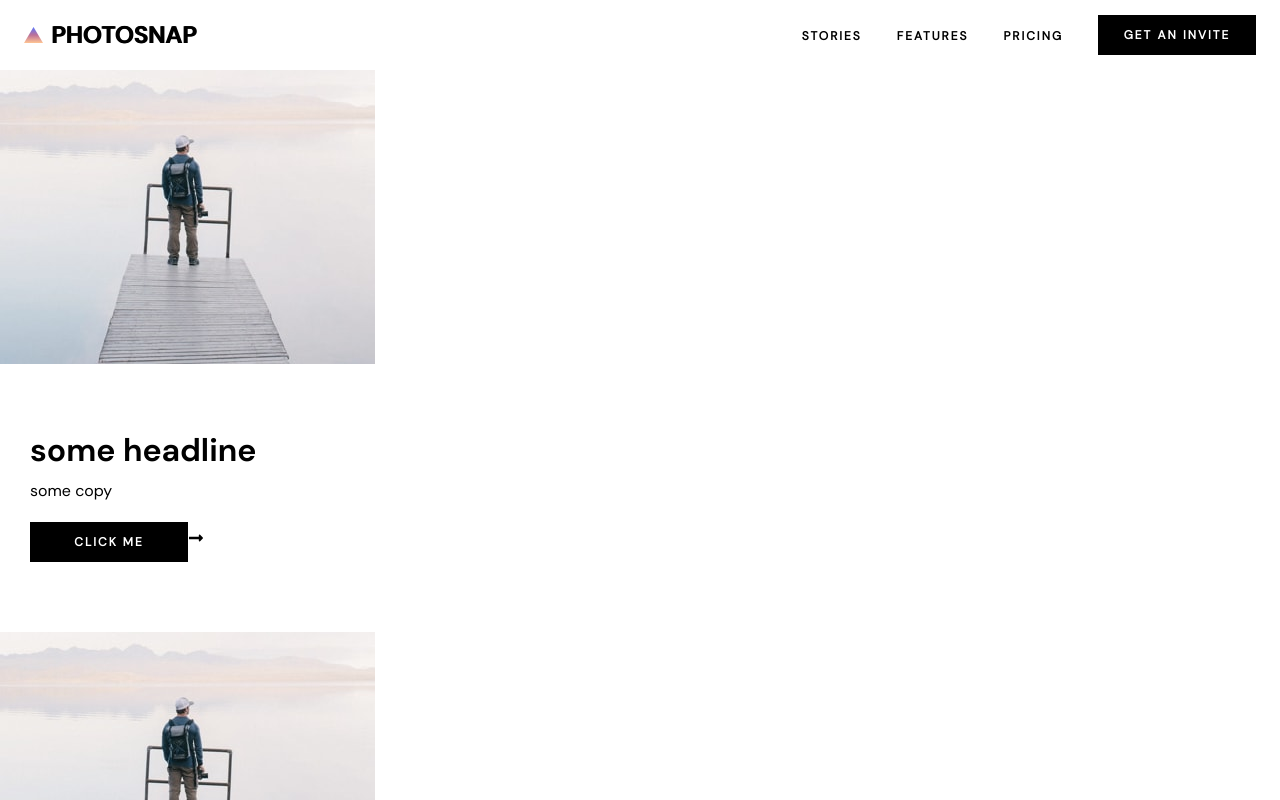
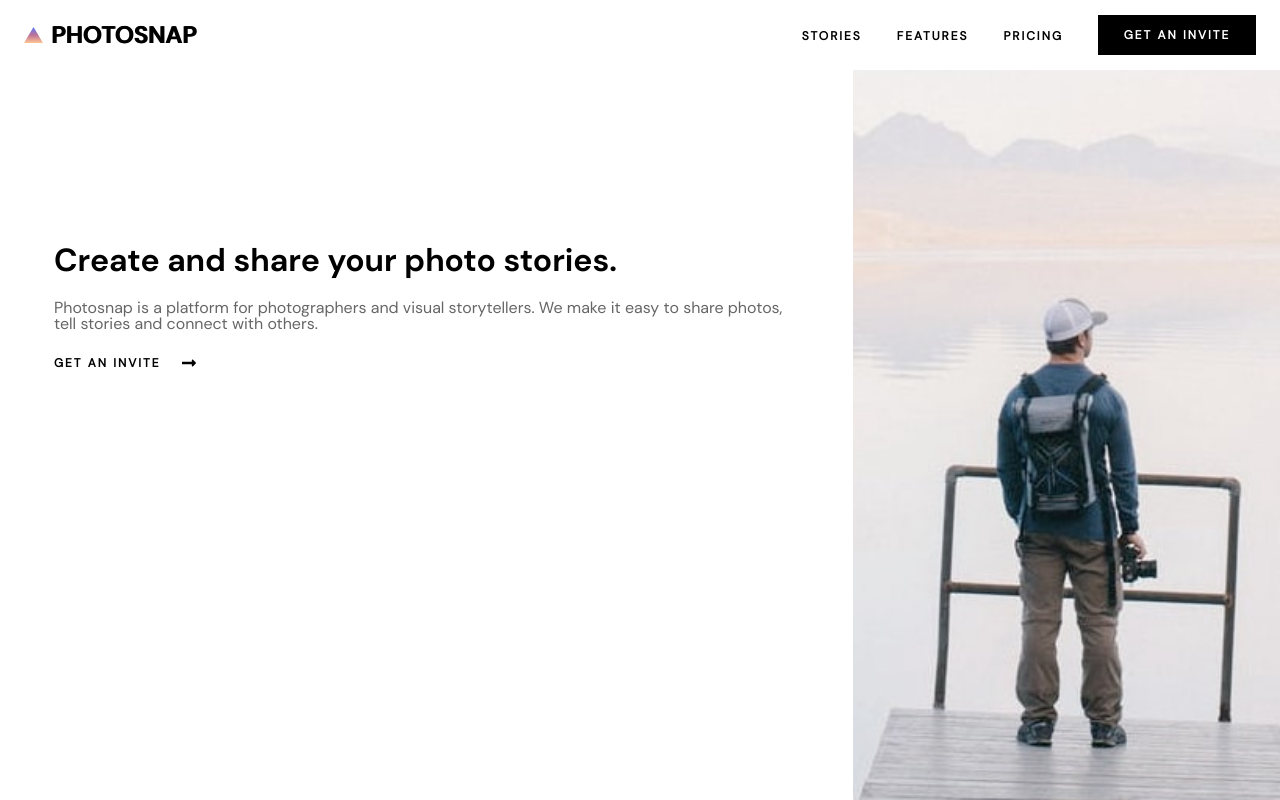
Before and after one commit to tsanev96/Photosnap, a React (Create React App) app: page / in a window 1280 px wide. Shown: the top 800 px of the page. Built offline with nearby package versions, Linux system fonts and the light colour scheme.

Commit message:
responsive tablet mobile image content

```diff
--- a/src/components/Home/Home.tsx
+++ b/src/components/Home/Home.tsx
@@ -1,26 +1,31 @@
 import React from "react";
-import { ImageText } from "../common/ImageText/ImageText";
-import img1 from "../../images/home/mobile/create-and-share.jpg";
+import { ImageContent } from "../common/ImageText/ImageContent";
 import { InfoText } from "../common/InfoText/InfoText";
+import { imageTextData } from "./homeData";
 
 export const Home = () => {
   return (
-    <>
-      <ImageText image={{ mobile: img1, tablet: img1, desktop: img1, alt: "" }}>
-        <InfoText
-          headline="some headline"
-          copy="some copy"
-          button={{ text: "click me" }}
-        />
-      </ImageText>
-      <ImageText image={{ mobile: img1, tablet: img1, desktop: img1, alt: "" }}>
-        <InfoText
-          headline="some headline"
-          copy="some copy"
-          button={{ text: "click me" }}
-          theme="light"
-        />
-      </ImageText>
-    </>
+    <div className="home">
+      {imageTextData.map(
+        ({ headline, copy, button, image, theme, isRowReversed }) => (
+          <ImageContent
+            image={{
+              mobile: image.mobile,
+              tablet: image.tablet,
+              desktop: image.desktop,
+              alt: image.alt,
+            }}
+            isRowReversed={isRowReversed}
+          >
+            <InfoText
+              headline={headline}
+              copy={copy}
+              button={{ text: button.text }}
+              isOpacity
+            />
+          </ImageContent>
+        )
+      )}
+    </div>
   );
 };
--- a/src/components/Home/homeData.ts
+++ b/src/components/Home/homeData.ts
@@ -14,38 +14,47 @@ export const imageTextData = [
       mobile: img1mobile,
       tablet: img1tablet,
       desktop: img1desktop,
+      alt: "",
     },
     headline: "Create and share your photo stories.",
-    subheadline:
+    copy:
       "Photosnap is a platform for photographers and visual storytellers. We make it easy to share photos, tell stories and connect with others.",
     button: {
       text: "GET AN INVITE",
     },
+    theme: "light",
+    isRowReversed: true,
   },
   {
     image: {
       mobile: img2mobile,
       tablet: img2tablet,
       desktop: img2desktop,
+      alt: "",
     },
     headline: "BEAUTIFUL STORIES EVERY TIME",
-    subheadline:
+    copy:
       "We provide design templates to ensure your stories look terrific. Easily add photos, text, embed maps and media from other networks. Then share your story with everyone.",
     button: {
       text: "VIEW THE STORIES",
     },
+    theme: "dark",
+    isRowReversed: false,
   },
   {
     image: {
       mobile: img3mobile,
       tablet: img3tablet,
       desktop: img3desktop,
+      alt: "",
     },
     headline: "DESIGNED FOR EVERYONE",
-    subheadline:
+    copy:
       "Photosnap can help you create stories that resonate with your audience.  Our tool is designed for photographers of all levels, brands, businesses you name it. ",
     button: {
       text: "VIEW THE STORIES",
     },
+    theme: "dark",
+    isRowReversed: true,
   },
 ];
--- a/src/components/common/ButtonArrow/ButtonArrow.tsx
+++ b/src/components/common/ButtonArrow/ButtonArrow.tsx
@@ -1,16 +1,17 @@
 import React, { FC } from "react";
 import { Button } from "../Button/Button";
 import { FaLongArrowAltRight } from "react-icons/fa";
+import "./_button-arrow.scss";
 
 interface PropsButtonArrow {
   text: string;
-  theme: "dark" | "light";
+  theme?: "dark" | "light";
 }
 
-export const ButtonArrow: FC<PropsButtonArrow> = ({ text, theme }) => {
+export const ButtonArrow: FC<PropsButtonArrow> = ({ text, theme = "dark" }) => {
   return (
     <div className={`button-arrow button-arrow__${theme}`}>
-      <Button text={text} />
+      <Button type="secondary" theme={theme} text={text} />
       <FaLongArrowAltRight />
     </div>
   );
--- a/src/components/common/ButtonArrow/_button-arrow.scss
+++ b/src/components/common/ButtonArrow/_button-arrow.scss
@@ -2,5 +2,13 @@
 @import "../../../styles/functions/pixel-to-rem";
 
 .button-arrow {
-  @include flexCenter;
+  @include verticalFlexCenter;
+  padding: 0;
+  width: max-content;
+
+  .button {
+    margin-right: rem(20);
+    padding: 0;
+    width: max-content;
+  }
 }
--- a/src/components/common/Copy/Copy.tsx
+++ b/src/components/common/Copy/Copy.tsx
@@ -1,10 +1,18 @@
 import React, { FC } from "react";
+import "./_copy.scss";
 
 interface PropsCopy {
   text: string;
   theme?: "dark" | "light";
+  isOpacity?: boolean;
 }
 
-export const Copy: FC<PropsCopy> = ({ text, theme = "dark" }) => {
-  return <p className={`copy copy__${theme}`}>{text}</p>;
+export const Copy: FC<PropsCopy> = ({
+  text,
+  theme = "dark",
+  isOpacity = false,
+}) => {
+  return (
+    <p className={`copy copy__${theme} copy__opacity-${isOpacity}`}>{text}</p>
+  );
 };
--- /dev/null
+++ b/src/components/common/Copy/_copy.scss
@@ -0,0 +1,13 @@
+.copy {
+  &__dark {
+    color: var(--primary-color);
+  }
+
+  &__light {
+    color: var(--white-color);
+  }
+
+  &__opacity-true {
+    opacity: 0.6;
+  }
+}
--- a/src/components/common/Headline/_headline.scss
+++ b/src/components/common/Headline/_headline.scss
@@ -13,7 +13,7 @@
   }
   &.h2 {
     font-size: rem(32);
-    line-height: 1.04;
+    line-height: 1.25;
     // 40 desktop
   }
   &.h3 {
--- /dev/null
+++ b/src/components/common/ImageText/ImageContent.tsx
@@ -0,0 +1,45 @@
+import React, { FC } from "react";
+import "./_image-content.scss";
+
+interface PropsImageText {
+  image: {
+    mobile: string;
+    tablet: string;
+    desktop: string;
+    alt: string;
+  };
+  isRowReversed?: boolean;
+}
+
+export const ImageContent: FC<PropsImageText> = ({
+  image,
+  isRowReversed = false,
+  children,
+}) => {
+  return (
+    <div
+      className={`image-content ${
+        isRowReversed ? "image-content__row-reversed" : ""
+      }`}
+    >
+      <div className="image-content__img-container">
+        <img
+          className="image-content__mobile"
+          src={image.mobile}
+          alt={image.alt}
+        />
+        <img
+          className="image-content__tablet"
+          src={image.tablet}
+          alt={image.alt}
+        />
+        <img
+          className="image-content__desktop"
+          src={image.desktop}
+          alt={image.alt}
+        />
+      </div>
+      <div className="image-content__content">{children}</div>
+    </div>
+  );
+};
--- a/src/components/common/ImageText/ImageText.tsx
+++ /dev/null
@@ -1,21 +0,0 @@
-import React, { FC } from "react";
-
-interface PropsImageText {
-  image: {
-    mobile: string;
-    tablet: string;
-    desktop: string;
-    alt: string;
-  };
-}
-
-export const ImageText: FC<PropsImageText> = ({ image, children }) => {
-  return (
-    <div className="image-text">
-      <div className="image-text__img-container">
-        <img src={image.desktop} alt={image.alt} />
-      </div>
-      <div className="image-text__content">{children}</div>
-    </div>
-  );
-};
--- /dev/null
+++ b/src/components/common/ImageText/_image-content.scss
@@ -0,0 +1,55 @@
+@import "../../../styles/mixins/mixins";
+@import "../../../styles/functions/pixel-to-rem";
+
+.image-content {
+  $self: &;
+  display: flex;
+  flex-direction: column;
+
+  @include breakpoint("phablet") {
+    flex-direction: row;
+
+    &__row-reversed {
+      flex-direction: row-reverse;
+    }
+  }
+
+  &__img-container {
+    flex: 1;
+
+    #{$self} {
+      &__mobile {
+        display: none;
+        @include breakpoint("mobileonly") {
+          display: block;
+        }
+      }
+
+      &__tablet {
+        display: none;
+        @include breakpoint("phablet") {
+          display: block;
+        }
+
+        @include breakpoint("laptop") {
+          display: none;
+        }
+      }
+
+      &__desktop {
+        display: none;
+        @include breakpoint("laptop") {
+          display: block;
+        }
+      }
+    }
+
+    img {
+      width: 100%;
+    }
+  }
+
+  &__content {
+    flex: 2;
+  }
+}
--- a/src/components/common/InfoText/InfoText.tsx
+++ b/src/components/common/InfoText/InfoText.tsx
@@ -11,6 +11,7 @@ interface PropsInfoText {
     text: string;
   };
   theme?: "dark" | "light";
+  isOpacity?: true | false;
 }
 
 export const InfoText: FC<PropsInfoText> = ({
@@ -18,11 +19,12 @@ export const InfoText: FC<PropsInfoText> = ({
   copy,
   button,
   theme = "dark",
+  isOpacity = false,
 }) => {
   return (
     <div className={`info-text info-text__${theme}`}>
       <Headline level="h2" text={headline} theme={theme} />
-      <Copy text={copy} theme={theme} />
+      <Copy text={copy} theme={theme} isOpacity={isOpacity} />
       <ButtonArrow text={button.text} theme={theme} />
     </div>
   );
--- a/src/components/common/InfoText/_info-text.scss
+++ b/src/components/common/InfoText/_info-text.scss
@@ -3,9 +3,14 @@
 
 .info-text {
   padding: rem(70) rem(20) rem(70) rem(30);
+  height: 100%;
+
+  @include breakpoint("phablet") {
+    padding: rem(170) rem(54);
+  }
 
   .headline {
-    margin-bottom: rem(16);
+    margin-bottom: rem(20);
   }
 
   .copy {
```
